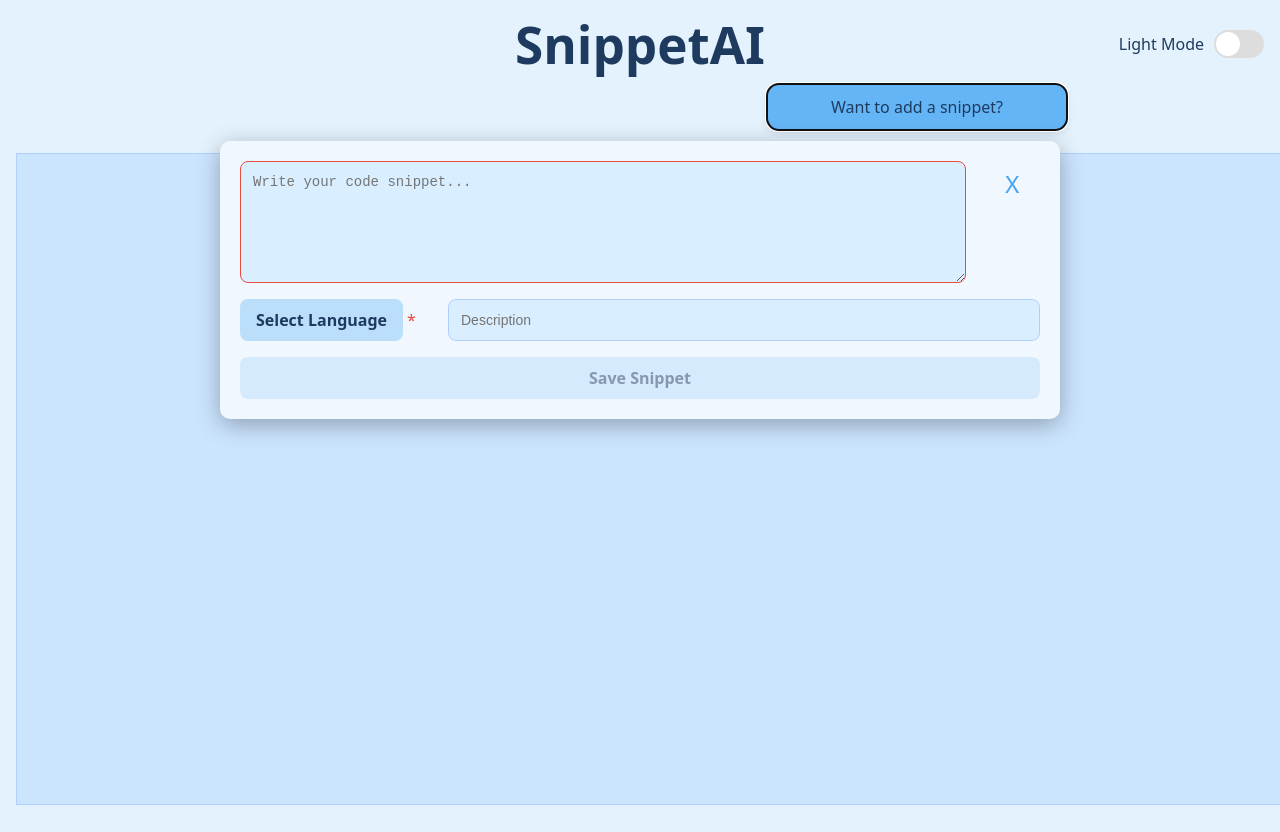
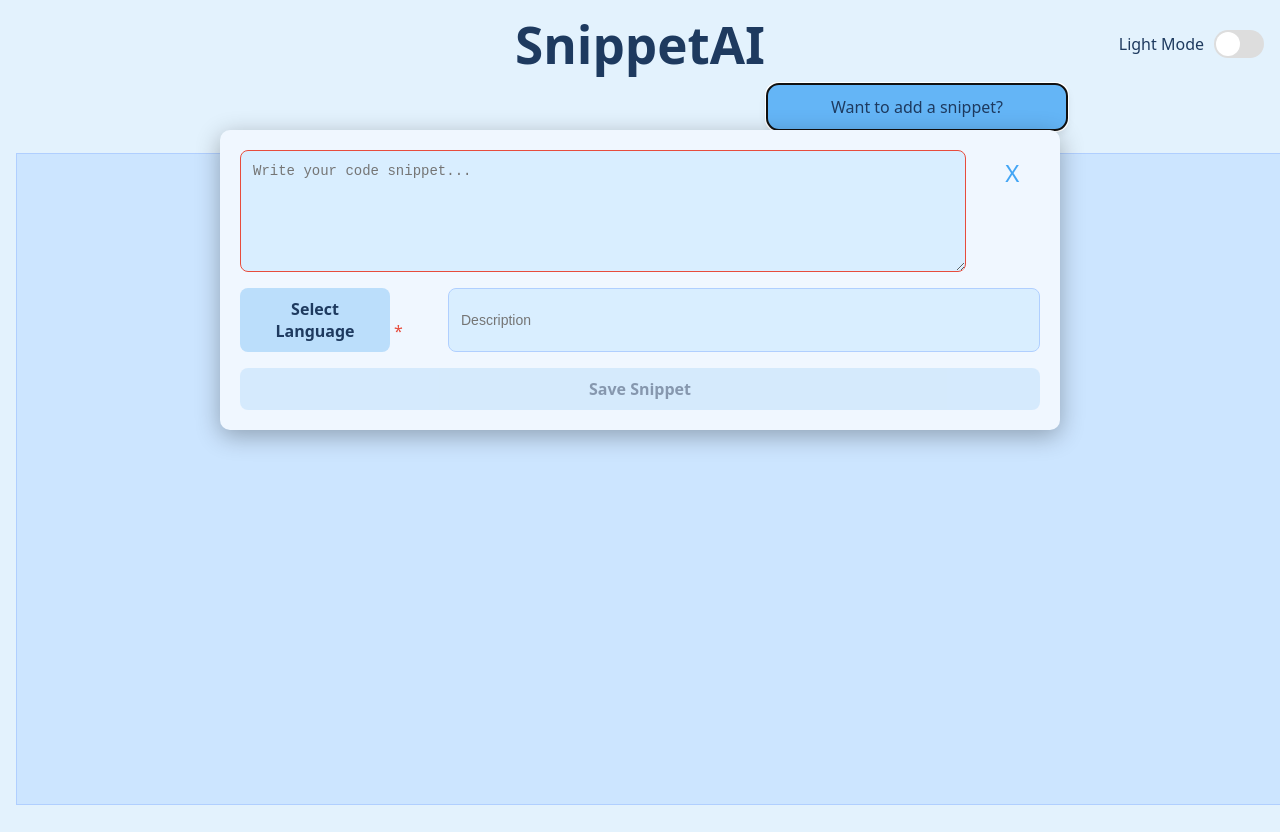
Before and after one commit to shircohen83/SnippetAI, a React (Vite) app: page / in a window 1280 px wide. Both pictures are taken after a click on the button "Want to add a snippet?". Shown: the top 832 px of the page. Built offline with nearby package versions, Linux system fonts and the light colour scheme.

Commit message:
drop down language size is constant

```diff
--- a/src/components/SnippetEditor.css
+++ b/src/components/SnippetEditor.css
@@ -80,6 +80,18 @@
   transform: translateY(0);
 }
 
+.language-editor-button{
+  width:150px;
+  padding: 10px 16px;
+  border: none;
+  border-radius: 8px;
+  background: var(--button-bg);
+  color: var(--text-color);
+  font-weight: bold;
+  cursor: pointer;
+  transition: background 0.2s, transform 0.1s;
+}
+
 .snippet-editor-row {
   display: flex;
   gap: 8px;
--- a/src/components/snippetEditor.tsx
+++ b/src/components/snippetEditor.tsx
@@ -81,7 +81,7 @@ const SnippetEditor: React.FC<SnippetEditorProps> = ({ onSave, onClose }) => {
       <div className="snippet-editor-row">
         <div className="snippet-editor-dropdown" ref={dropdownRef}>
           <button
-            className="snippet-editor-button"
+            className="language-editor-button"
             onClick={() => setMenuOpen(!menuOpen)}
           >
             {language || "Select Language"}
```
